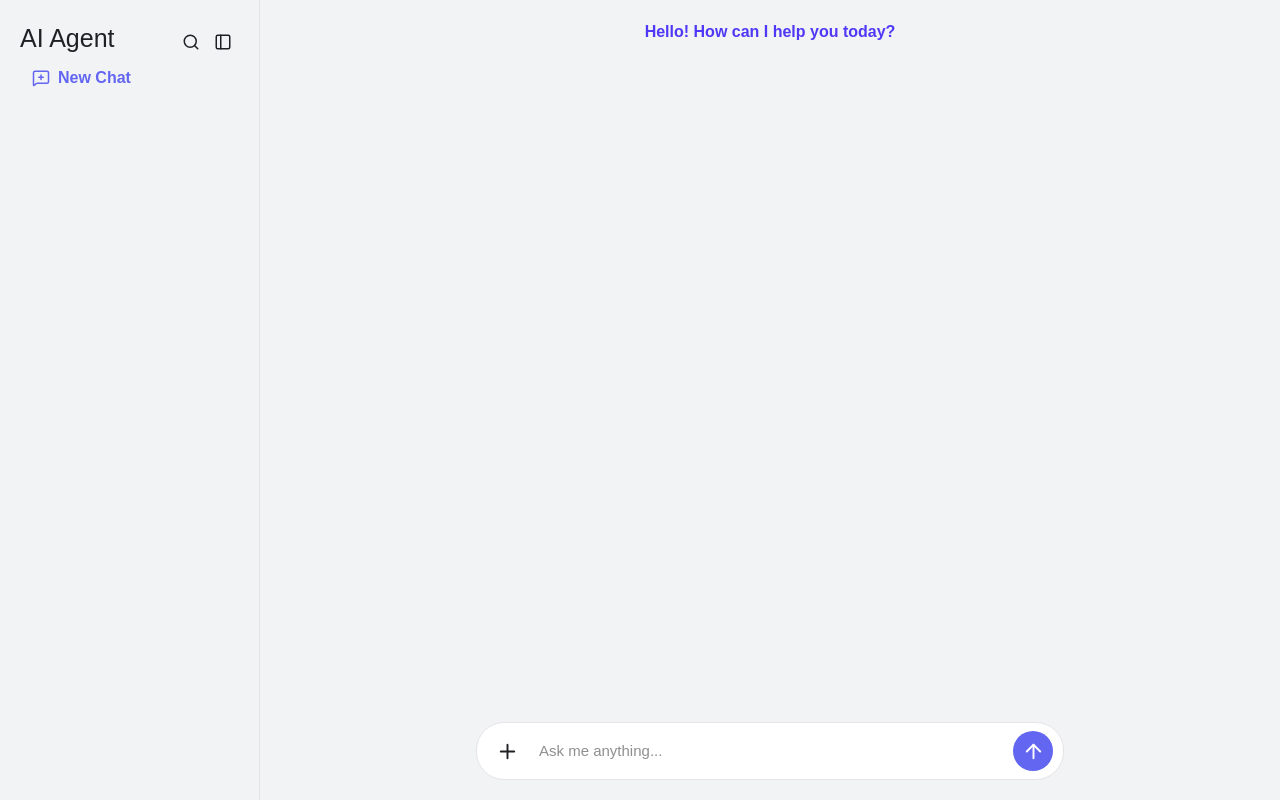
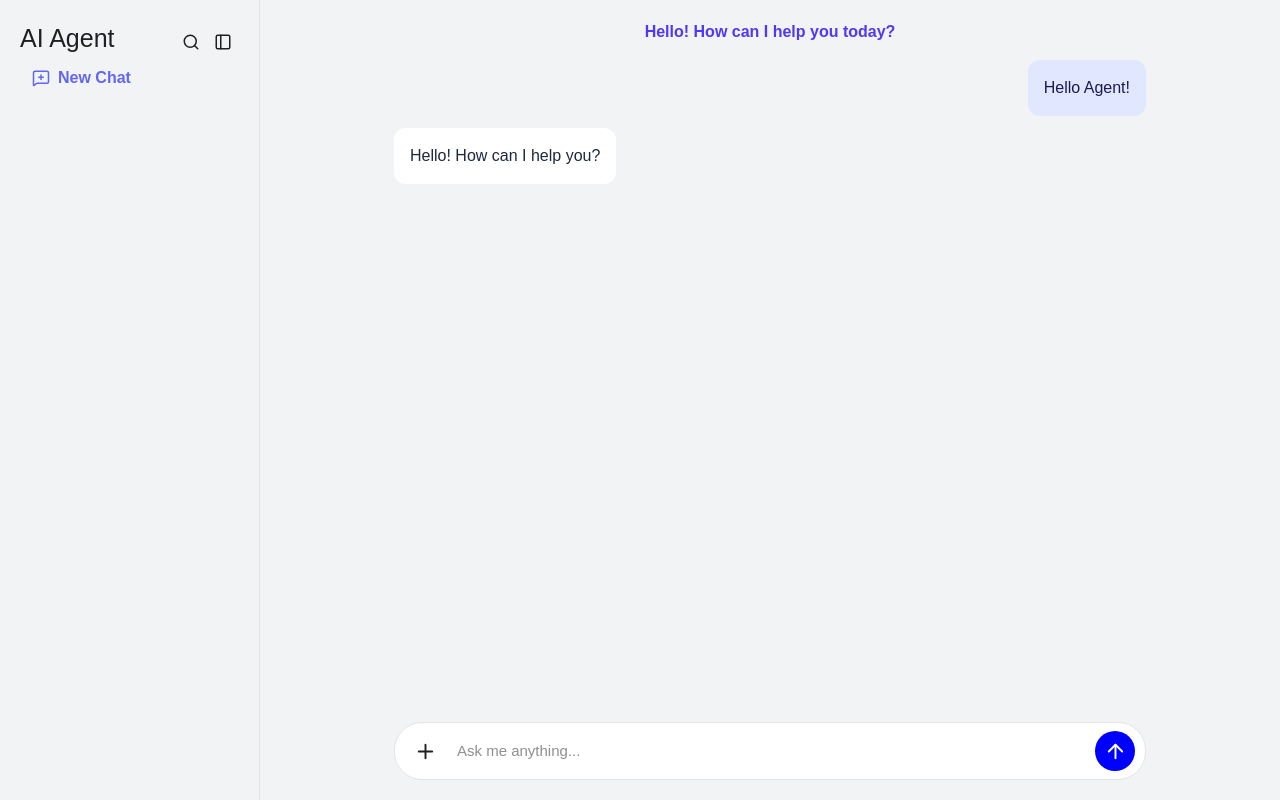
Before and after one commit to alirazamirbahar254-dev/Ai-Agents, a React (Vite) app in the folder frontend/: page / in a window 1280 px wide. Built offline with nearby package versions, Linux system fonts and the light colour scheme.

Commit message:
Improve message card styling and layout

```diff
--- a/frontend/src/App.css
+++ b/frontend/src/App.css
@@ -60,7 +60,6 @@ body.dark {
 ========================================================= */
 * {
   margin: 0;
-  padding: 0;
   box-sizing: border-box;
 }
 
@@ -96,7 +95,7 @@ background: var(--surface-2);
   background: var(--surface);
   border: 1px solid var(--border);
   min-height:56px;
-  width:60%;
+  width:calc(80% - 2rem);
   border-radius: 28px;
   padding:8px 10px;
   gap:8px;
@@ -128,7 +127,7 @@ button{
     flex: 0 0 40px;
     align-self: flex-end;
     border-radius: 50%;
-    background-color:var( --accent);
+    background-color:blue;
     color:var(--surface);
     border:none;
     display: flex;
@@ -145,5 +144,5 @@ transition: all 0.2s ease;
 }
 
 #plus-icon:hover{
-  background: var(--accent);
+  background: blue;
 }
--- a/frontend/src/App.jsx
+++ b/frontend/src/App.jsx
@@ -1,15 +1,27 @@
-import './App.css'
+import './App.css';
 import Sidebar from "./components/sidebar/Sidebar.jsx";
+import MessageList from "./components/MessageList.jsx";
 import { ArrowUp, Plus, Search } from 'lucide-react';
 
 function App (){
     return (
+
         <>
         <div className="app">
             <Sidebar />
+        <main className="min-w-0 flex flex-1 flex-col w-full items-center justify-between">
         <h2 className="text-10xl font-bold text-indigo-600">
             Hello! How can I help you today?</h2>
-        <div className="chat">
+
+        <div className="flex flex-1 flex-col w-full items-center">
+
+        <div className="box-border flex min-w-0 flex-1 flex-col w-[80%] p-4">
+            <MessageList/>
+            <inputchat />
+        </div>
+
+        </div>
+        <div className="chat mt-auto">
             <button id="plus-icon"><Plus size={23} /></button>
             <textarea
                 placeholder="Ask me anything..."
@@ -23,6 +35,7 @@ function App (){
             />
             <button id="arrow-icon"><ArrowUp size={23} /></button>
         </div>
+        </main>
         </div>
 </>
     )
--- a/frontend/src/components/MessageList.jsx
+++ b/frontend/src/components/MessageList.jsx
@@ -1,17 +1,28 @@
 
 function MessageList(){
-    const messages = []
+    const messages = [ { role: "user", content: "Hello Agent!" },
+  { role: "assistant", content: "Hello! How can I help you?" }]
    return(
        <>
-       <div className="flex flex-col">
-
+       <div className="flex w-full min-w-0 flex-col gap-3">
         {
            messages.map((message, index) => (
-            <div key ={index}>
+            <div key ={index}className={`flex w-full min-w-0 ${
+                message.role === "user"
+                ? "justify-end"
+                : "justify-start"
+            }`}
+            >
+                <div className={`box-border min-w-0 max-w-full break-words [overflow-wrap:anywhere] rounded-xl p-4 ${
+                        message.role === "user"
+                    ? "bg-indigo-100 text-indigo-950"
+                    : "bg-white text-slate-800"
+                }`}>
                 {message.content}
                 </div>
+                </div>
          ))}
-
        </div>
        </>
     )}
+    export default MessageList;
```
